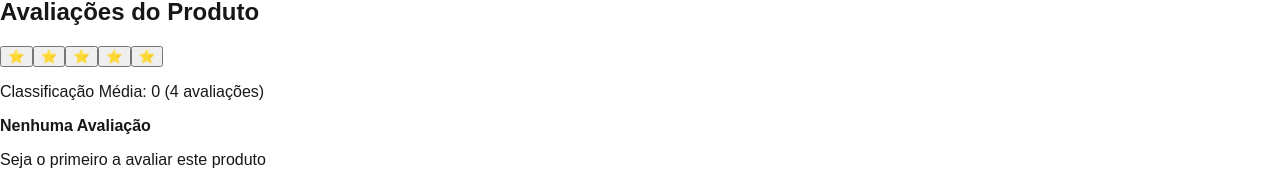
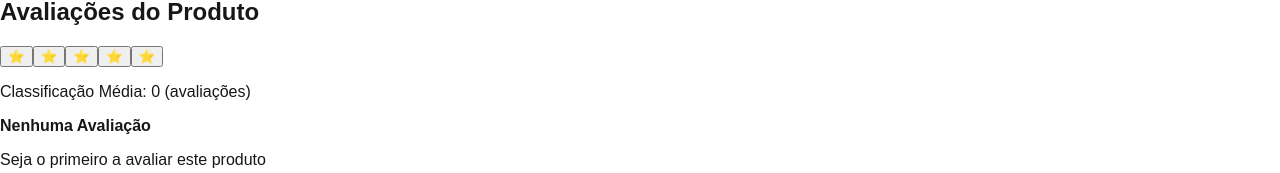
Before and after one commit to LuizFernandoFormenton/projeto_integrador, a Next.js app: page /produto/1 in a window 1280 px wide. Shown: the part 1098-1271 px from the top of the page. Built offline with nearby package versions, Linux system fonts and the light colour scheme; no server answers.

Commit message:
Tela Avaliação

```diff
--- a/app/produto/[id]/page.js
+++ b/app/produto/[id]/page.js
@@ -155,7 +155,7 @@ function reviews (attr) {
             <Informacoes alteraProduto={alteraProduto} adicionarCarrinho={adicionarCarrinho} produto={produto} />
             <Devolucao/>
             <Frete/>
-            <Avaliacoes avaliacoes={produto.avaliacoes}/>
+            <Avaliacoes produto_id={produto.id}/>
 
 
         </div>
--- a/app/produto/components/Avaliacoes.js
+++ b/app/produto/components/Avaliacoes.js
@@ -1,11 +1,22 @@
 'use client'
 
-import { useState } from "react";
+import { useEffect, useState } from "react";
+import axios from "axios";
 
 function Avaliacoes(attr) {
 
     const [estrelas, alteraEstrelas] = useState(0);
 
+    async function buscaAvaliacoes(){
+        console.log(attr)
+        const res = await axios.get ("http://localhost:4000/avaliacao")
+        console.log(res)
+
+    }
+
+    useEffect(()=>{
+        buscaAvaliacoes()
+    }, [])
 
     return (
         <div>
@@ -19,7 +30,7 @@ function Avaliacoes(attr) {
             <button onClick={()=> alteraEstrelas (5)}> ⭐ </button>
 
 
-            <p> Classificação Média: {estrelas} ({attr.avaliacoes} avaliações) </p>
+            <p> Classificação Média: {estrelas} (avaliações) </p>
             <p><strong> Nenhuma Avaliação </strong></p>
             <p>Seja o primeiro a avaliar este produto</p>
             <button><strong> FAÇA LOGIN PARA ESCREVER UMA AVALIAÇÃO </strong></button>
```
